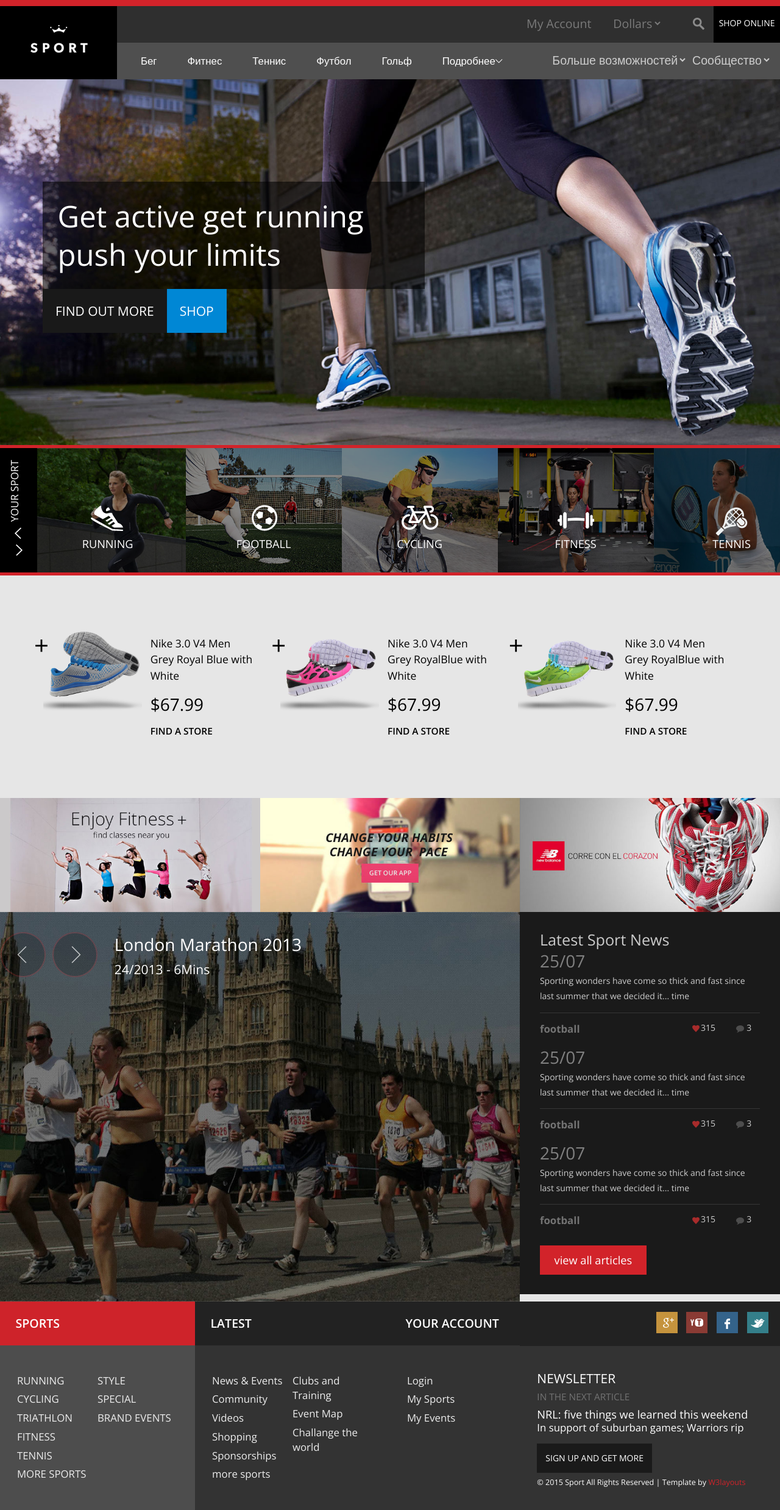
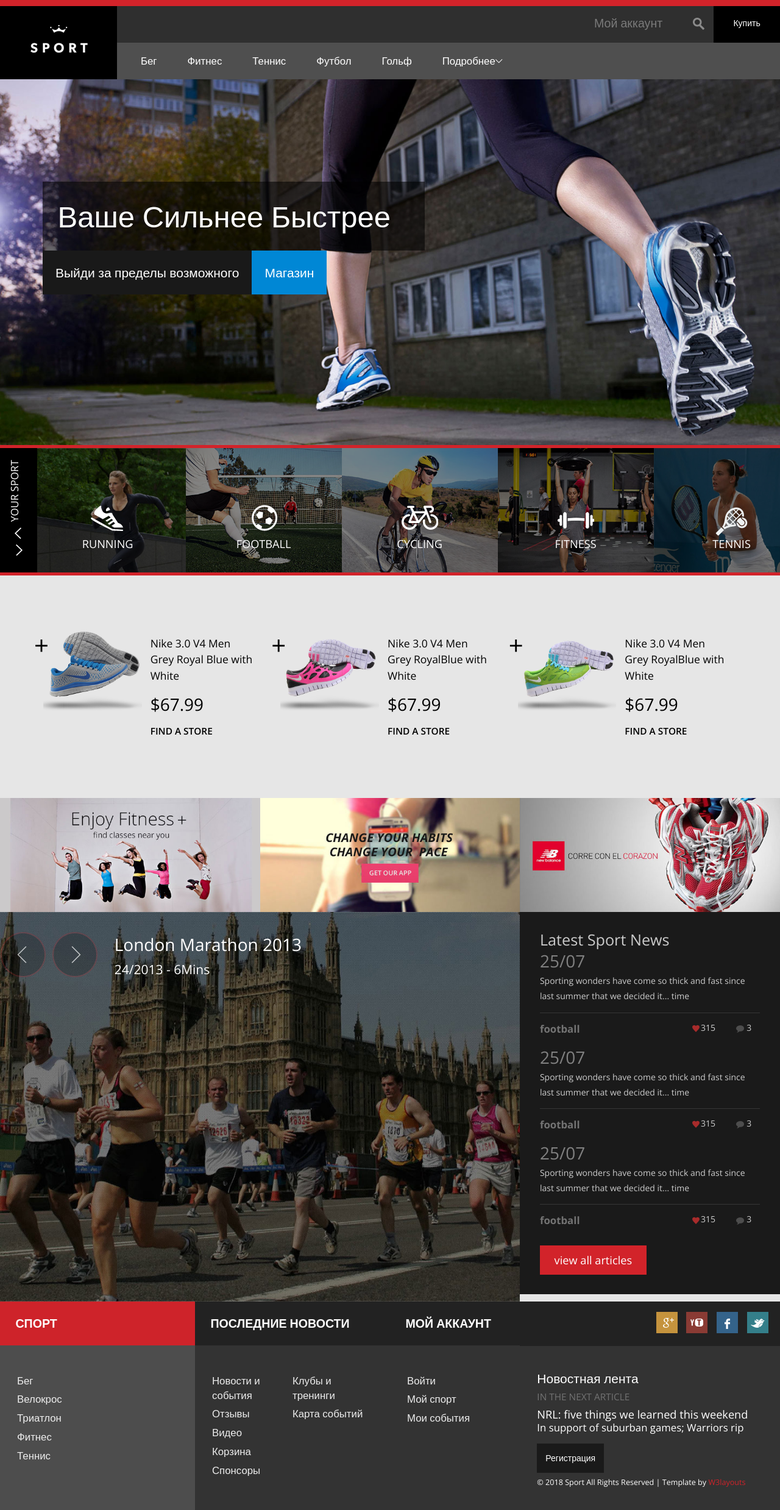
Before and after one commit to VladislavLee/web.ru, a PHP site: page /index.php in a window 1280 px wide. Shown: the whole page at 61% size. Run offline with PHP 8.4, Linux system fonts and the light colour scheme.

Commit message:
translate index

```diff
--- a/web/footer.php
+++ b/web/footer.php
@@ -1,48 +1,41 @@
 <div class="footer">
     <div class="col-md-3 footer-left">
-        <h4>Sports</h4>
+        <h4>Спорт</h4>
         <div class="run-top">
             <ul class="run-grid">
-                <li><a href="product.php">RUNNING</a></li>
-                <li><a href="product.php">CYCLING</a></li>
-                <li><a href="product.php">TRIATHLON</a></li>
-                <li><a href="product.php">FITNESS</a></li>
-                <li><a href="product.php">TENNIS</a></li>
-                <li><a href="product.php">MORE SPORTS</a></li>
+                <li><a href="product.php">Бег</a></li>
+                <li><a href="product.php">Велокрос</a></li>
+                <li><a href="product.php">Триатлон</a></li>
+                <li><a href="product.php">Фитнес</a></li>
+                <li><a href="product.php">Теннис</a></li>
             </ul>
-            <ul class="run-grid">
-                <li><a href="product.php">STYLE</a></li>
-                <li><a href="product.php">SPECIAL</a></li>
-                <li><a href="product.php">BRAND EVENTS</a></li>
-            </ul>
+
             <div class="clearfix"> </div>
         </div>
     </div>
     <div class="col-md-3 footer-left left-footer">
-        <h4>Latest</h4>
+        <h4>Последние новости</h4>
         <div class="run-top top-run">
             <ul class="run-grid">
-                <li><a href="#">News & Events</a></li>
-                <li><a href="#">Community</a></li>
-                <li><a href="#">Videos</a></li>
-                <li><a href="single.php">Shopping</a></li>
-                <li><a href="#">Sponsorships</a></li>
-                <li><a href="#">more sports</a></li>
+                <li><a href="#">Новости и события</a></li>
+                <li><a href="#">Отзывы</a></li>
+                <li><a href="#">Видео</a></li>
+                <li><a href="single.php">Корзина</a></li>
+                <li><a href="#">Спонсоры</a></li>
             </ul>
             <ul class="run-grid">
-                <li><a href="#">Clubs and Training</a></li>
-                <li><a href="contact.php">Event Map</a></li>
-                <li><a href="#">Challange the world</a></li>
+                <li><a href="#">Клубы и тренинги</a></li>
+                <li><a href="contact.php">Карта событий</a></li>
             </ul>
             <div class="clearfix"> </div>
         </div>
     </div>
     <div class="col-md-2 footer-left left-footer">
-        <h4>Your Account</h4>
+        <h4>Мой аккаунт</h4>
         <ul class="run-grid-in">
-            <li><a href="account.php">Login</a></li>
-            <li><a href="#">My Sports</a></li>
-            <li><a href="#">My Events</a></li>
+            <li><a href="account.php">Войти</a></li>
+            <li><a href="#">Мой спорт</a></li>
+            <li><a href="#">Мои события</a></li>
         </ul>
     </div>
     <div class="col-md-4 footer-left left-footer">
@@ -53,12 +46,12 @@
             <li><a href="#"><i class="twitter"> </i></a></li>
         </ul>
         <div class="letter">
-            <h5>NEWSLETTER</h5>
+            <h5>Новостная лента</h5>
             <span>in the next article</span>
             <h6>NRL: five things we learned this weekend</h6>
             <p>In support of suburban games; Warriors rip</p>
-            <a href="register.php" class="sign">SIGN UP AND GET MORE</a>
-            <p class="footer-class"> © 2015 Sport All Rights Reserved | Template by  <a href="http://w3layouts.com/" target="_blank">W3layouts</a> </p>
+            <a href="register.php" class="sign">Регистрация</a>
+            <p class="footer-class"> © 2018 Sport All Rights Reserved | Template by  <a href="http://w3layouts.com/" target="_blank">W3layouts</a> </p>
         </div>
 
     </div>
--- a/web/header.php
+++ b/web/header.php
@@ -37,19 +37,12 @@ Smartphone Compatible web template, free webdesigns for Nokia, Samsung, LG, Sony
     <div  class="header-top">
         <div class="header-grid">
             <ul class="header-in">
-                <li ><a href="account.php">My Account   </a> </li>
-                <li>
-                    <select class="in-drop">
-                        <option value="Dollars" class="in-of">Dollars</option>
-                        <option value="Euro" class="in-of">Euro</option>
-                        <option value="Yen" class="in-of">Yen</option>
-                    </select>
-                </li>
+                <li ><a href="account.php">Мой аккаунт</a> </li>
             </ul>
             <div class="search-box">
                 <div id="sb-search" class="sb-search">
                     <form>
-                        <input class="sb-search-input" placeholder="Enter your search term..." type="search" name="search" id="search">
+                        <input class="sb-search-input" placeholder="Введите критерии поиска" type="search" name="search" id="search">
                         <input class="sb-search-submit" type="submit" value="">
                         <span class="sb-icon-search"> </span>
                     </form>
@@ -63,7 +56,7 @@ Smartphone Compatible web template, free webdesigns for Nokia, Samsung, LG, Sony
             </script>
             <!-- //search-scripts -->
             <div class="online">
-                <a href="single.php" >SHOP ONLINE</a>
+                <a href="single.php" >Купить</a>
             </div>
             <div class="clearfix"> </div>
         </div>
@@ -87,34 +80,9 @@ Smartphone Compatible web template, free webdesigns for Nokia, Samsung, LG, Sony
                 </ul>
                 <script type="text/javascript" src="js/nav.js"></script>
             </div><!-- end h_menu4 -->
-            <ul class="header-bottom-in">
-                <li ><select class="drop">
-                        <option value="Dollars" class="in-of">Больше возможностей</option>
-                        <option value="Euro" class="in-of">Больше возможностей</option>
-                        <option value="Yen" class="in-of">Больше возможностей</option>
-                    </select> </li>
-                <li ><select class="drop">
-                        <option value="Dollars" class="in-of">Сообщество</option>
-                        <option value="Euro" class="in-of">Сообщество</option>
-                        <option value="Rub" class="in-of">Сообщество</option>
-                    </select></li>
-            </ul>
+
             <div class="clearfix"> </div>
         </div>
     </div>
     <div class="clearfix"> </div>
 </div>
-<!---->
-<div class="banner">
-    <div class="container">
-        <div class="banner-matter">
-            <h1>Get active get running push your limits</h1>
-            <div class="out">
-                <a href="single.php" class="find">FIND OUT MORE </a>
-                <a href="single.php" class="shop">SHOP</a>
-                <div class="clearfix"> </div>
-            </div>
-        </div>
-    </div>
-</div>
-<!---->
--- a/web/index/content.php
+++ b/web/index/content.php
@@ -1,3 +1,17 @@
+<!---->
+<div class="banner">
+    <div class="container">
+        <div class="banner-matter">
+            <h1>Ваше Сильнее Быстрее</h1>
+            <div class="out">
+                <a href="single.php" class="find">Выйди за пределы возможного</a>
+                <a href="single.php" class="shop">Магазин</a>
+                <div class="clearfix"> </div>
+            </div>
+        </div>
+    </div>
+</div>
+<!---->
 <div class="content">
     <div class="sport-your">
         <!-- requried-jsfiles-for owl -->
```
